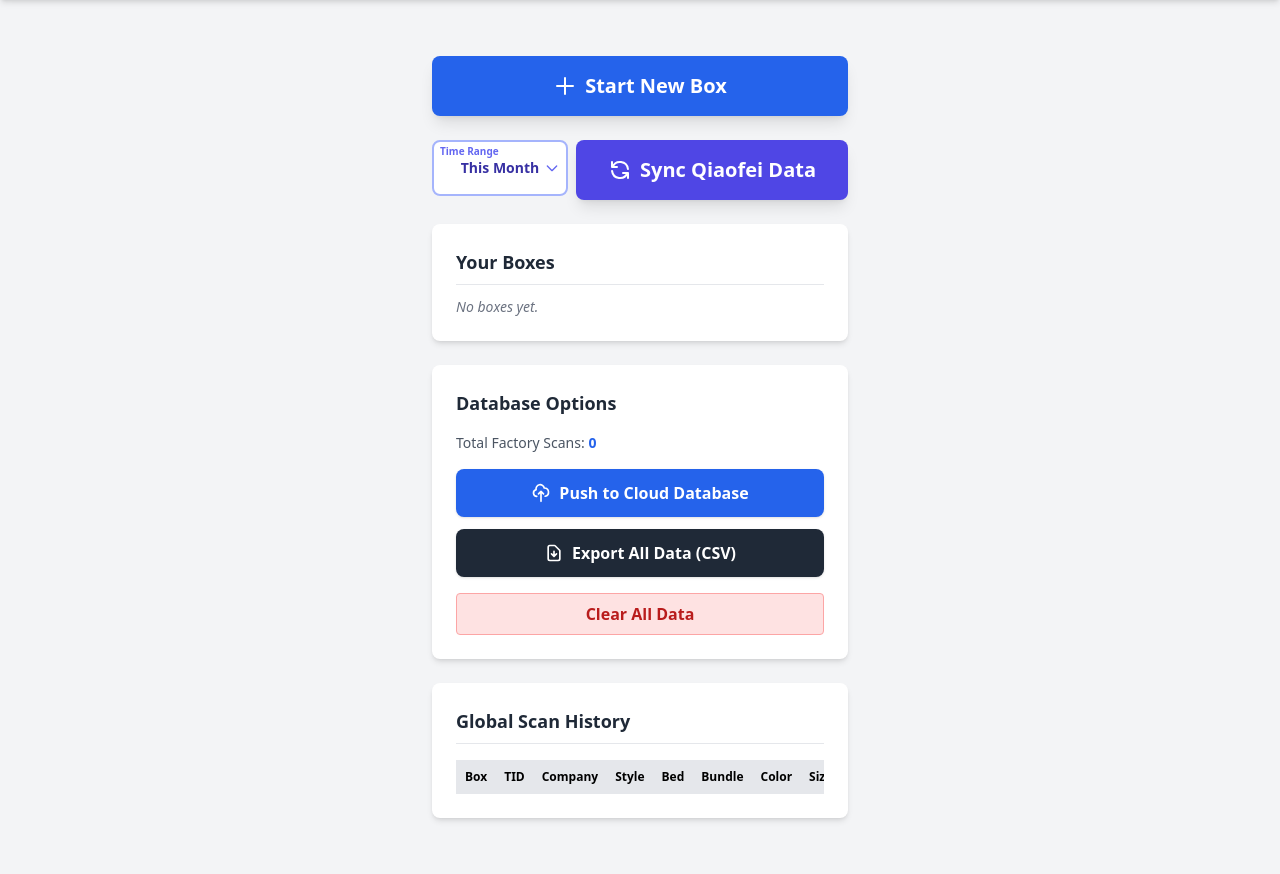
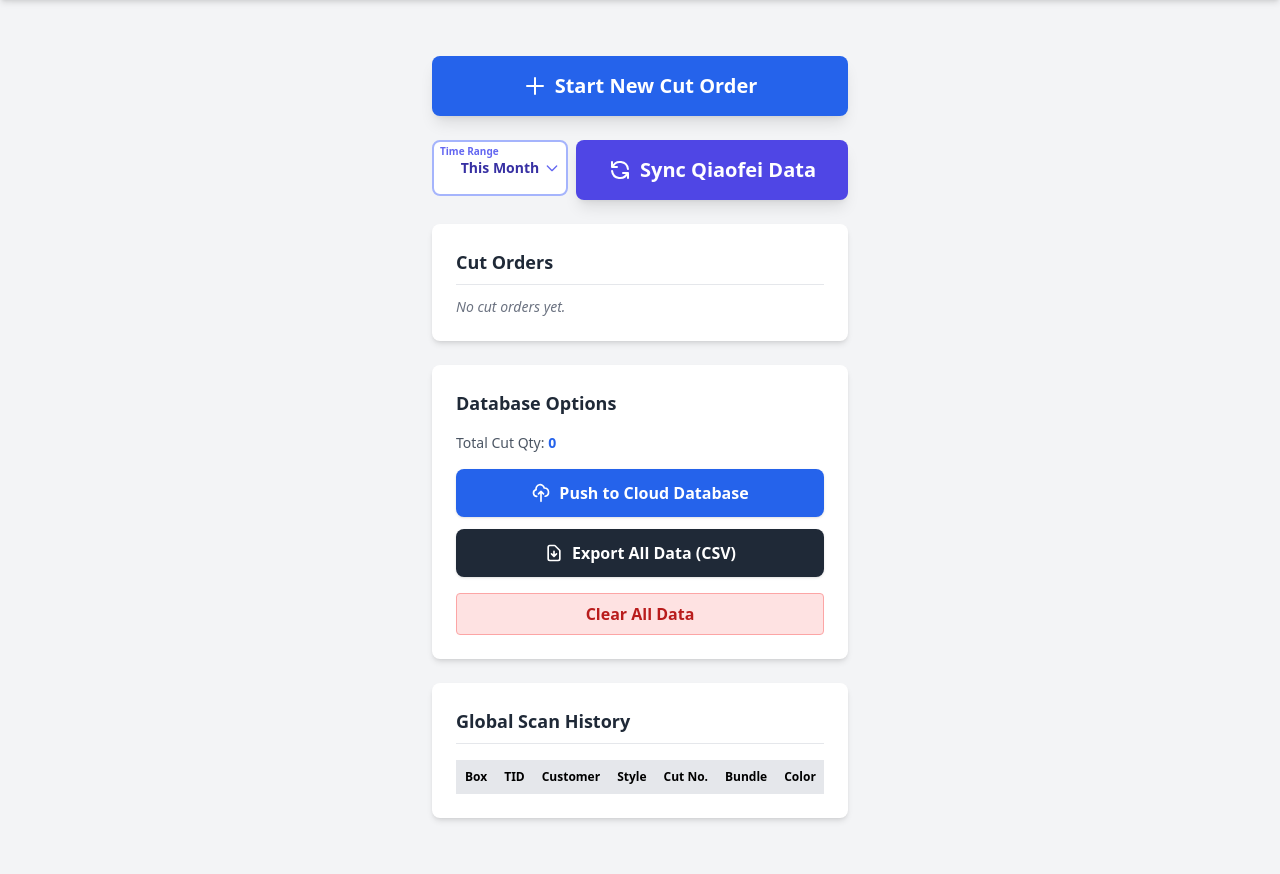
Before and after one commit to ChakradharWugroup/qrcode, a FastAPI app: page /offline in a window 1280 px wide. Shown: the part 60-934 px from the top of the page. Run offline with FastAPI, Linux system fonts and the light colour scheme; lists and menus that the app fills with data are empty; some libraries are stand-ins or nearby versions.

Commit message:
Update UI labels to garment industry standards (Cut Order, WIP, Qty)

```diff
--- a/templates/offline_app.html
+++ b/templates/offline_app.html
@@ -117,9 +117,9 @@
                         <tr class="bg-gray-200 text-xs font-bold">
                             <th class="p-2 border whitespace-nowrap">Box</th>
                             <th class="p-2 border whitespace-nowrap">TID</th>
-                            <th class="p-2 border whitespace-nowrap">Company</th>
+                            <th class="p-2 border whitespace-nowrap">Customer</th>
                             <th class="p-2 border whitespace-nowrap">Style</th>
-                            <th class="p-2 border whitespace-nowrap">Bed</th>
+                            <th class="p-2 border whitespace-nowrap">Cut No.</th>
                             <th class="p-2 border whitespace-nowrap">Bundle</th>
                             <th class="p-2 border whitespace-nowrap">Color</th>
                             <th class="p-2 border whitespace-nowrap">Size</th>
@@ -146,7 +146,7 @@
         </div>
 
         <div class="bg-blue-50 border border-blue-200 p-4 rounded-lg shadow-sm">
-            <p class="text-gray-700 text-sm" data-i18n="scanning_into">Currently Scanning Into:</p>
+            <p class="text-gray-700 text-sm" data-i18n="scanning_into">Currently Scanning Into Cut Order:</p>
             <p class="text-2xl font-bold text-blue-800" id="display-current-box">Box 1</p>
         </div>
 
@@ -171,7 +171,7 @@
 
                 <div class="grid grid-cols-2 gap-3">
                     <div>
-                        <label class="block text-[11px] font-bold text-gray-700">Company Name</label>
+                        <label class="block text-[11px] font-bold text-gray-700">Customer</label>
                         <input type="text" id="input-company" class="mt-1 w-full border border-gray-300 rounded px-2 py-2 text-sm">
                     </div>
                     <div>
@@ -179,7 +179,7 @@
                         <input type="text" id="input-style" class="mt-1 w-full border border-gray-300 rounded px-2 py-2 text-sm">
                     </div>
                     <div>
-                        <label class="block text-[11px] font-bold text-gray-700">Bed No (床次)</label>
+                        <label class="block text-[11px] font-bold text-gray-700">Cut No.</label>
                         <input type="text" id="input-bed" class="mt-1 w-full border border-gray-300 rounded px-2 py-2 text-sm">
                     </div>
                     <div>
@@ -291,22 +291,22 @@
             'en': {
                 title: '100% Offline QR App',
                 ready: 'Ready',
-                start_new_box: 'Start New Box',
+                start_new_box: 'Start New Cut Order',
                 sync_qiaofei: 'Sync Qiaofei Data',
-                your_boxes: 'Your Boxes',
+                your_boxes: 'Cut Orders',
                 database_options: 'Database Options',
-                total_scans: 'Total Factory Scans: ',
+                total_scans: 'Total Cut Qty: ',
                 push_cloud: 'Push to Cloud Database',
                 export_csv: 'Export All Data (CSV)',
                 clear_data: 'Clear All Data',
                 global_history: 'Global Scan History',
-                col_box: 'Box',
+                col_box: 'Cut Order',
                 col_qr: 'QR Data',
                 col_qty: 'Qty',
                 col_time: 'Time',
                 col_status: 'Status',
                 col_action: 'Action',
-                back_to_boxes: 'Back to Boxes',
+                back_to_boxes: 'Back to Cut Orders',
                 scanning_into: 'Currently Scanning Into:',
                 live_scanner: '1. Live Scanner',
                 open_camera: 'Open Camera',
@@ -319,13 +319,13 @@
                 save_to_phone: 'SAVE TO PHONE',
                 items_in: 'Items in ',
                 print_qr_code: 'Print QR Code',
-                no_boxes: 'No boxes yet.',
+                no_boxes: 'No cut orders yet.',
                 items_scanned: 'items scanned',
                 open_btn: 'Open',
                 no_items_history: 'No scan history yet.',
                 synced: 'Synced',
                 pending: 'Pending',
-                no_items_box: 'No items in this box yet.'
+                no_items_box: 'No items in this cut order yet.'
             },
             'zh-CN': {
                 title: '100% 离线扫码应用',
@@ -580,7 +580,7 @@ try {
             });
 
             const nextSeq = maxSeq + 1;
-            const newBoxName = `Box ${nextSeq} - ${today}`;
+            const newBoxName = `Cut Order ${nextSeq} - ${today}`;
 
             resumeBox(newBoxName);
         }
@@ -602,7 +602,7 @@ try {
             const boxItems = localDB.filter(item => item.box === currentBox);
 
             if (boxItems.length === 0) {
-                alert("Box is empty! Please scan items first.");
+                alert("Cut Order is empty! Please scan items first.");
                 return;
             }
 
@@ -618,7 +618,7 @@ try {
                 }
             });
 
-            let qrText = `Box: ${currentBox}\nUnique TIDs: ${boxItems.length}\nTotal Qty: ${totalQty}\n---\n${itemList}`;
+            let qrText = `Cut Order: ${currentBox}\nUnique TIDs: ${boxItems.length}\nTotal Qty: ${totalQty}\n---\n${itemList}`;
 
             if (qrText.length > 2000) {
                 qrText = qrText.substring(0, 2000) + "\n...[TRUNCATED]";
@@ -953,7 +953,7 @@ try {
             }
 
             let csvContent = "data:text/csv;charset=utf-8,";
-            csvContent += "Box Name,QR Data (TID),Quantity,Scan Time\n";
+            csvContent += "Cut Order Name,QR Data (TID),Quantity,Scan Time\n";
 
             localDB.forEach(row => {
                 const cleanBox = row.box.replace(/,/g, "");
```
Also changed, not shown: update_labels.py (added, +33 -0 lines).
